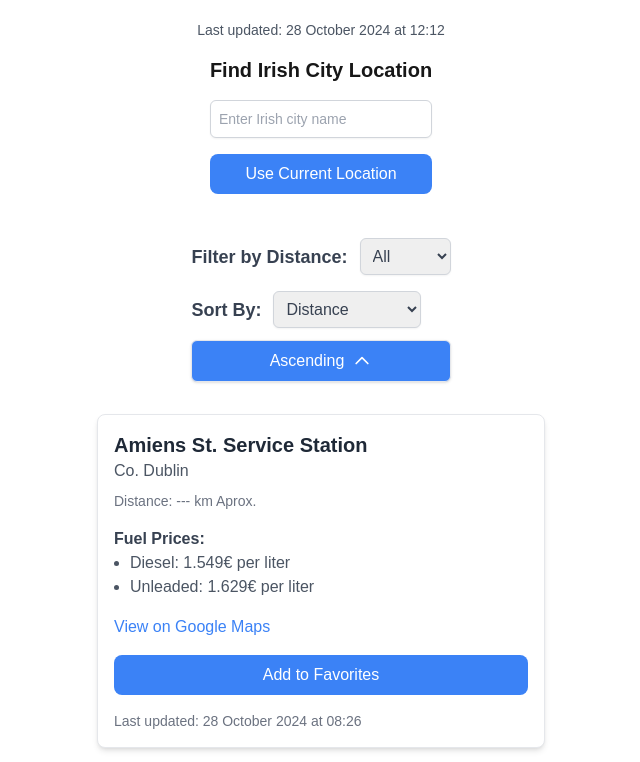
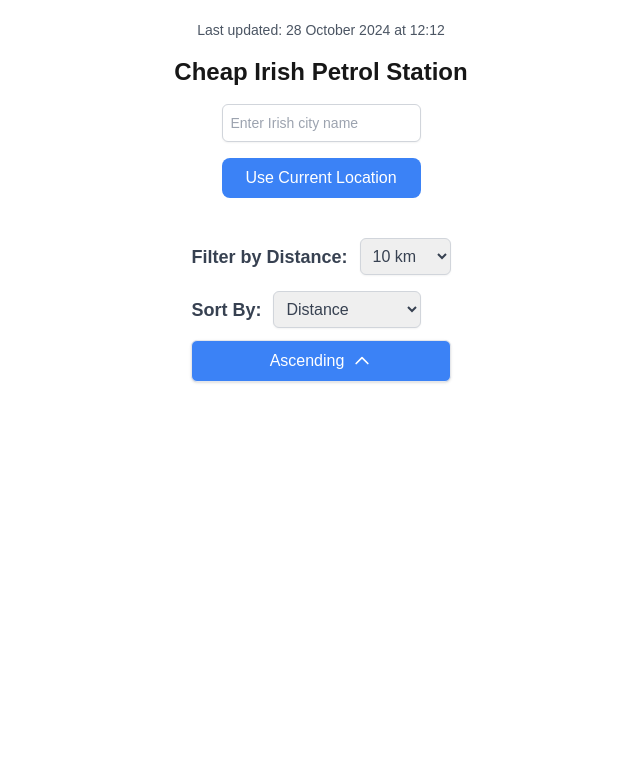
Before and after one commit to jhonnyfc/cheap-irish-fuel-app, a Next.js app: page / in a window 1280 px wide. Shown: the top 762 px of the page, without its empty margins (319-959 px from the left). Built offline with nearby package versions, Linux system fonts and the light colour scheme.

Commit message:
fix: solve son speed erros

```diff
--- a/src/app/page.tsx
+++ b/src/app/page.tsx
@@ -48,7 +48,7 @@ function haversineDistance(
 export default function Home() {
   const [city, setCity] = useState<string>("");
   const [location, setLocation] = useState<Location>({ lat: null, lon: null });
-  const [distanceFilter, setDistanceFilter] = useState<number | null>(null);
+  const [distanceFilter, setDistanceFilter] = useState<number | null>(10);
   const [sortBy, setSortBy] = useState<string>("distance");
   const [sortOrder, setSortOrder] = useState<"asc" | "desc">("asc");
 
@@ -153,6 +153,8 @@ export default function Home() {
         Last updated: {formattedDate}
       </p>
 
+      <h1 className="text-2xl font-bold mt-4">Cheap Irish Petrol Station</h1>
+
       <SearchComponent
         city={city}
         location={location}
@@ -161,7 +163,7 @@ export default function Home() {
         onGetCurrentLocation={handleCurrentLocation}
       />
 
-      <div className="flex flex-col space-y-4 p-6 mt-1 mb-2">
+      <div className="flex flex-col space-y-4 p-6 mb-2">
         {/* Distance Filter */}
         <div className="flex items-center space-x-3">
           <label
@@ -181,6 +183,7 @@ export default function Home() {
             }
           >
             <option value="">All</option>
+            <option value="1">1 km</option>
             <option value="5">5 km</option>
             <option value="10">10 km</option>
             <option value="13">13 km</option>
@@ -258,7 +261,9 @@ export default function Home() {
       </div>
 
       <div className="space-y-4">
-        {filteredStations.map((station: Station, index: number) => (
+        {!location.lat || !location.lon
+          ? ""
+          : filteredStations.map((station: Station, index: number) => (
               <FuelStationCard
                 key={index}
                 name={station.stationName}
--- a/src/shared/components/SearchComponent.tsx
+++ b/src/shared/components/SearchComponent.tsx
@@ -1,4 +1,4 @@
-import React, { useState, useEffect } from "react";
+import React, { useState, useRef } from "react";
 
 interface Location {
   lat: number | null;
@@ -22,29 +22,16 @@ const SearchComponent: React.FC<SearchComponentProps> = ({
 }) => {
   // eslint-disable-next-line @typescript-eslint/no-explicit-any
   const [suggestions, setSuggestions] = useState<any[]>([]);
-  const [debouncedCity, setDebouncedCity] = useState(city);
   const [error, setError] = useState(false);
+  const suggestionsDebouncer = useRef<any>(null);
 
-  // Debounce effect: Update `debouncedCity` only after a delay
-  useEffect(() => {
-    const handler = setTimeout(() => {
-      setDebouncedCity(city);
-    }, 500); // 500ms debounce delay
-
-    return () => {
-      clearTimeout(handler); // Clear timeout if input changes before delay is over
-    };
-  }, [city]);
-
-  // Fetch Irish city suggestions only when `debouncedCity` changes
-  useEffect(() => {
-    const fetchCitySuggestions = async () => {
-      if (!debouncedCity.trim()) return;
+  const fetchCitySuggestions = async (cityTyped: string) => {
+    if (!cityTyped.trim()) return;
 
     try {
       const response = await fetch(
         `https://nominatim.openstreetmap.org/search?countrycodes=ie&q=${encodeURIComponent(
-            debouncedCity
+          cityTyped
         )}&format=json&addressdetails=1&limit=5`
       );
       const data = await response.json();
@@ -61,19 +48,21 @@ const SearchComponent: React.FC<SearchComponentProps> = ({
     }
   };
 
-    fetchCitySuggestions();
-  }, [debouncedCity]);
-
-  // Handle user typing in the city input
   const handleCityChange = (e: React.ChangeEvent<HTMLInputElement>) => {
     const newValue = e.target.value;
-    setCity(newValue); // Update city input state
-    setError(false); // Reset error on new input
+    setError(false);
+    setCity(newValue); // Set input to selected city name
+    if (!newValue.trim()) {
+      return handleDeleteLocation();
+    }
 
-    // Clear suggestions if input is empty
-    if (!newValue.trim()) {
-      handleDeleteLocation();
+    if (suggestionsDebouncer.current) {
+      clearTimeout(suggestionsDebouncer.current);
     }
+
+    suggestionsDebouncer.current = setTimeout(() => {
+      fetchCitySuggestions(newValue);
+    }, 500);
   };
 
   // eslint-disable-next-line @typescript-eslint/no-explicit-any
@@ -95,9 +84,6 @@ const SearchComponent: React.FC<SearchComponentProps> = ({
 
   return (
     <div className="flex flex-col items-center justify-center p-4 space-y-4">
-      <h2 className="text-xl font-semibold">Find Irish City Location</h2>
-
-      {/* Irish City Search Input */}
       <div className="relative w-full max-w-sm">
         <div className="flex items-center w-full max-w-sm space-x-2">
           {/* Search Input */}
@@ -147,25 +133,12 @@ const SearchComponent: React.FC<SearchComponentProps> = ({
         )}
       </div>
 
-      {/* Get Current Location Button */}
       <button
         onClick={onGetCurrentLocation}
         className="w-full max-w-sm px-4 py-2 text-white bg-blue-500 rounded-lg hover:bg-blue-600 focus:outline-none focus:ring-2 focus:ring-blue-500"
       >
         Use Current Location
       </button>
-
-      {/* Display Location Results */}
-      {location.lat && location.lon && (
-        <div className="mt-4 text-center">
-          <p className="text-gray-700">
-            Latitude: <span className="font-semibold">{location.lat}</span>
-          </p>
-          <p className="text-gray-700">
-            Longitude: <span className="font-semibold">{location.lon}</span>
-          </p>
-        </div>
-      )}
     </div>
   );
 };
```
Lines whose indentation alone changed are shown as unchanged.
